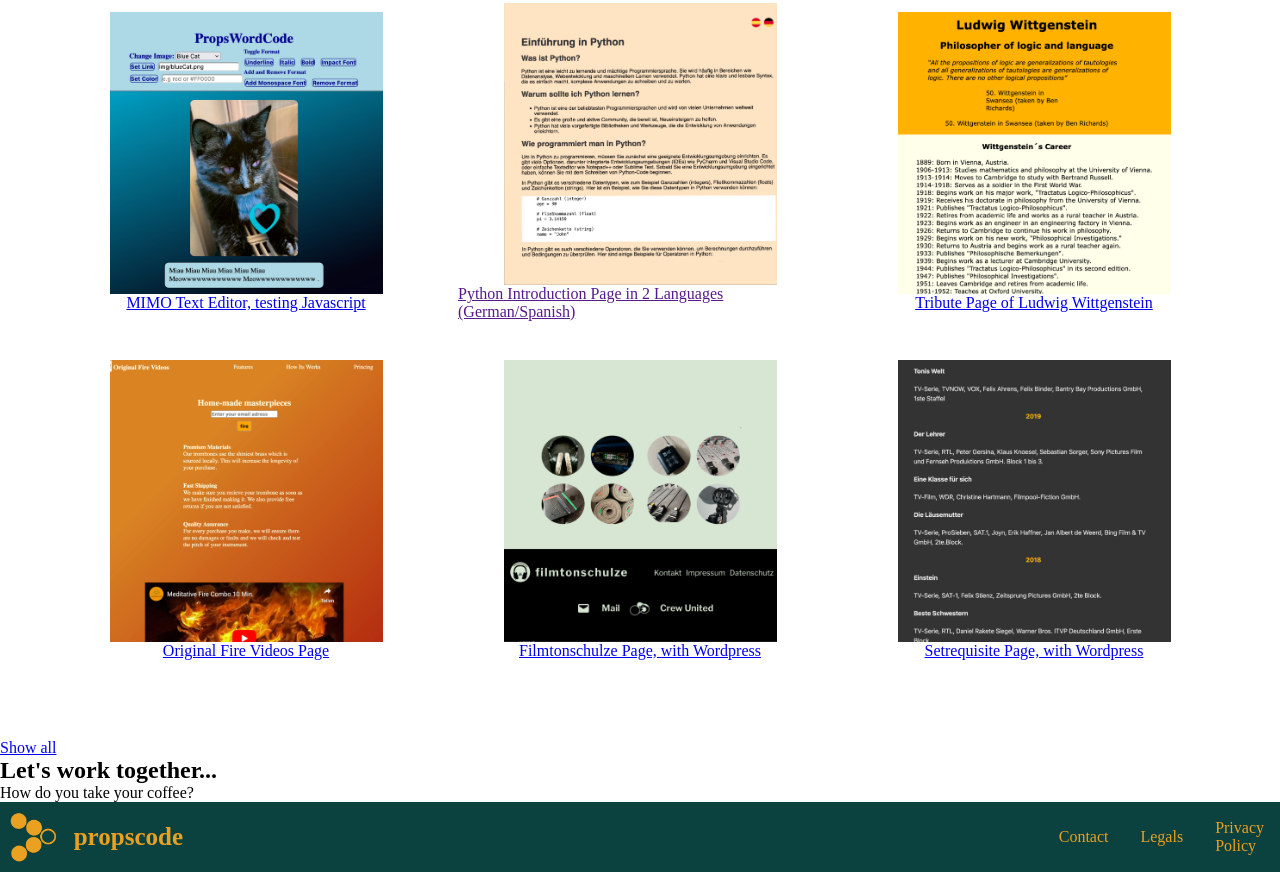
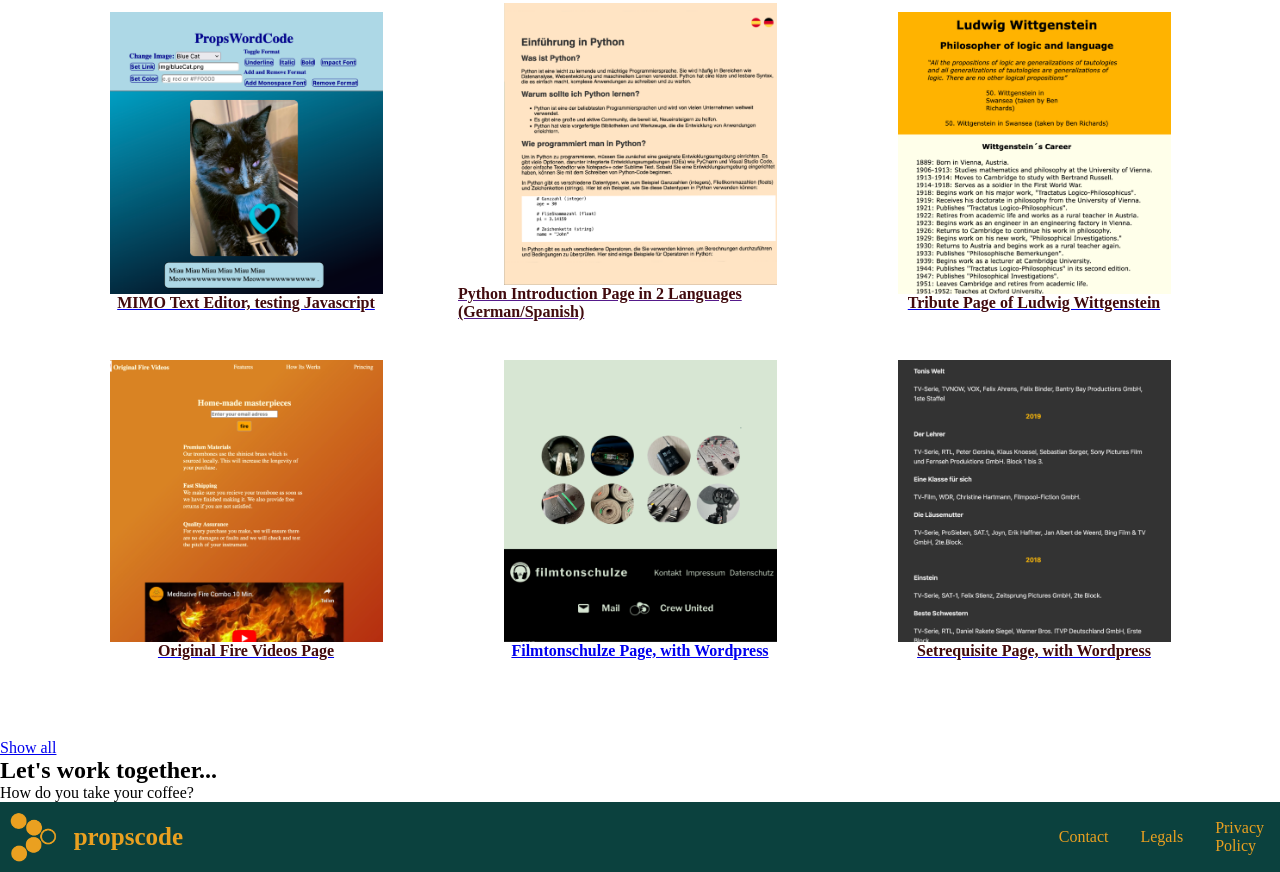
Before and after one commit to MariaRiosNavarro/personalPortfoliofreeCodeCamp, a plain HTML site: page index.html in a window 1280 px wide. Shown: the part 937-1809 px from the top of the page. Drawn offline with Linux system fonts and the light colour scheme.

Commit message:
Add project-names and style

```diff
--- a/index.html
+++ b/index.html
@@ -37,14 +37,14 @@
             <div class="project-tile">
                 <a href="https://github.com/MariaRiosNavarro/MIMOTextEditor" target="_blank" class="project-link" >
                 <img src="img/Texteditor.png" alt="Text Editor Webpage Foto" class="project-image">
-               <p> MIMO Text Editor, testing Javascript</p>
+               <p  class="project-name"> MIMO Text Editor, testing Javascript</p>
 
             </a>
             </div>
             <div class="project-tile">
                 <a href="" target="_blank" class="project-link" >
                 <img src="img/PythonIntroduction.png" alt="Python Introduction Webpage Foto" class="project-image">
-                <p>Python Introduction Page in 2 Languages (German/Spanish)</p>
+                <p class="project-name">Python Introduction Page in 2 Languages (German/Spanish)</p>
             </a>
             </div>
             <div class="project-tile">
@@ -52,28 +52,28 @@
                 /
                 tributepage-freecodeacademy" target="_blank" class="project-link">
                 <img src="img/tributepage.png" alt="Tribute Page of Ludwig Wittgenstein Foto" class="project-image">
-                <p>Tribute Page of Ludwig Wittgenstein</p>
+                <p class="project-name">Tribute Page of Ludwig Wittgenstein</p>
 
             </a>
             </div>
             <div class="project-tile">
                 <a href="https://github.com/MariaRiosNavarro/freecodecampProductLandingPage" target="_blank" class="project-link">
                 <img src="img/originalfirevideos.png" alt="Original Fire Videos Page Foto" class="project-image">
-                <p>Original Fire Videos Page</p>
+                <p class="project-name">Original Fire Videos Page</p>
 
             </a>
             </div>
             <div class="project-tile">
                 <a href="https://filmtonschulze.com/kontakt/" target="_blank" class="project-link">
                 <img src="img/filmtonschulze.png" alt="Filmtonschulze Page Foto" class="project-image">
-                <p>Filmtonschulze Page, with Wordpress
+                <p class="project-name">Filmtonschulze Page, with Wordpress
 
             </a>
             </div>
             <div class="project-tile">
                 <a href="https://setrequisite.com/" target="_blank" class="project-link">
                 <img src="img/setrequisite.png" alt="Setrequisite Page Foto" class="project-image">
-                <p>Setrequisite Page, with Wordpress</p>
+                <p class="project-name">Setrequisite Page, with Wordpress</p>
 
             </a>
             </div>
--- a/styles.css
+++ b/styles.css
@@ -139,6 +139,13 @@ body, html{
     width:75%;
 
 }
+.project-name{
+    text-decoration: none;
+    font-size: 18;
+    font-weight: bold;
+    color: var(--accentColor2);
+}
+
 
 
 
```
